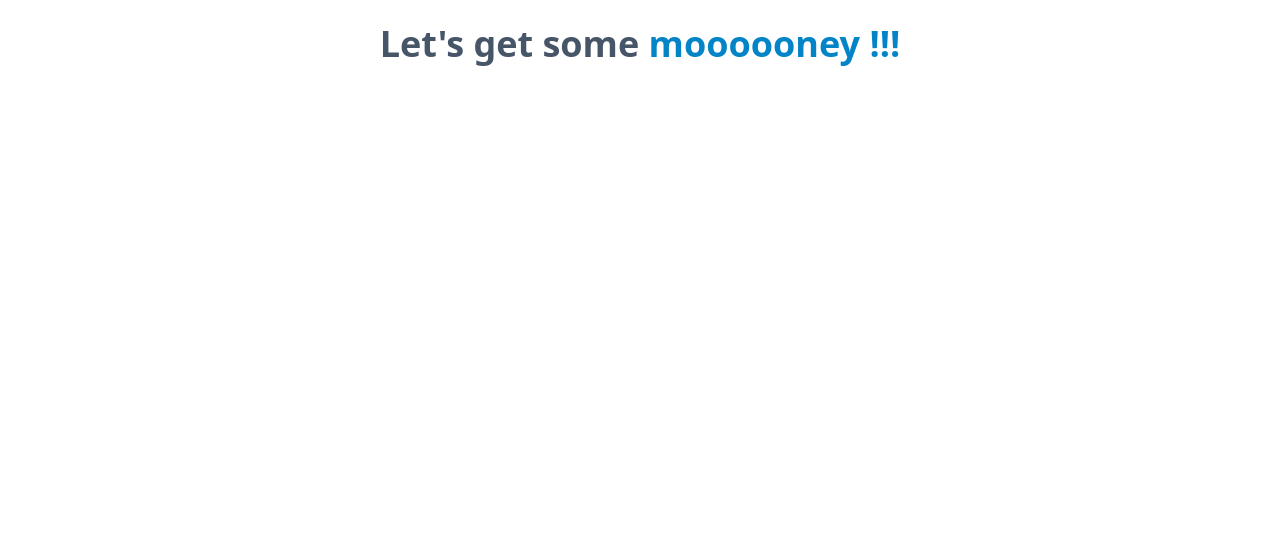
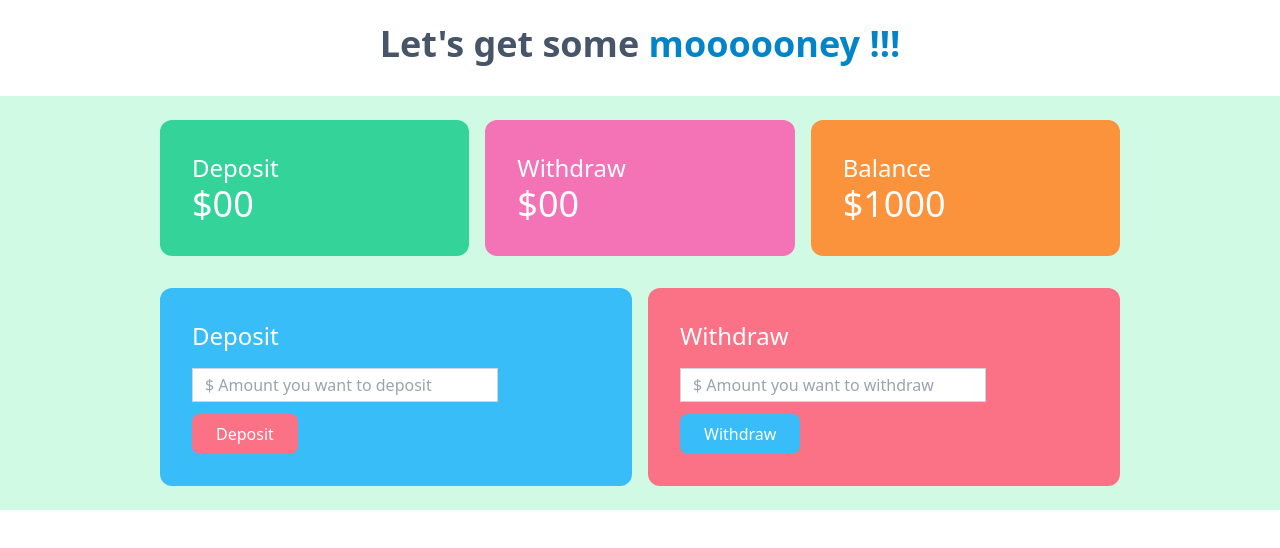
Before and after one commit to ashiikkhan/simple-bank, a plain HTML site: page bank.html in a window 1280 px wide. Drawn offline with nearby package versions, Linux system fonts and the light colour scheme.

Commit message:
bank page ui

```diff
--- a/bank.html
+++ b/bank.html
@@ -15,5 +15,63 @@
         Let's get some<span class="font-bold text-sky-600"> moooooney !!!</span>
       </h1>
     </header>
+    <main class="mt-8 bg-emerald-100">
+      <section class="mt-4 pt-6">
+        <div class="grid grid-cols-3 w-9/12 gap-4 mx-auto text-white">
+          <div class="bg-emerald-400 p-8 rounded-xl">
+            <h4 class="text-2xl">Deposit</h4>
+            <h2 class="text-4xl">$00</h2>
+          </div>
+          <div class="bg-pink-400 p-8 rounded-xl">
+            <h4 class="text-2xl">Withdraw</h4>
+            <h2 class="text-4xl">$00</h2>
+          </div>
+          <div class="bg-orange-400 p-8 rounded-xl">
+            <h4 class="text-2xl">Balance</h4>
+            <h2 class="text-4xl">$1000</h2>
+          </div>
+        </div>
+      </section>
+      <section class="mt-4 pt-4 pb-6">
+        <div class="grid grid-cols-2 w-9/12 gap-4 mx-auto text-white">
+          <div class="bg-sky-400 p-8 rounded-xl">
+            <h4 class="text-2xl mb-4">Deposit</h4>
+            <div>
+              <input
+                class="w-9/12 block mb-3 px-3 py-1 text-slate-600 text-base placeholder:text-base border border-slate-300 focus:outline-none focus:border-sky-500 focus:ring-1 focus:ring-sky-500"
+                type="text"
+                name="deposit-field"
+                id="deposit-field"
+                placeholder="$ Amount you want to deposit"
+              />
+              <button
+                class="bg-rose-400 hover:bg-sky-600 px-6 py-2 rounded-lg text-white font-medium"
+                id="deposit-btn"
+              >
+                Deposit
+              </button>
+            </div>
+          </div>
+          <div class="bg-rose-400 p-8 rounded-xl">
+            <h4 class="text-2xl mb-4">Withdraw</h4>
+            <div>
+              <input
+                class="w-9/12 block mb-3 px-3 py-1 text-slate-600 text-base placeholder:text-base border border-slate-300 focus:outline-none focus:border-sky-500 focus:ring-1 focus:ring-sky-500"
+                type="text"
+                name="deposit-field"
+                id="deposit-field"
+                placeholder="$ Amount you want to withdraw"
+              />
+              <button
+                class="bg-sky-400 hover:bg-rose-600 px-6 py-2 rounded-lg text-white font-medium"
+                id="deposit-btn"
+              >
+                Withdraw
+              </button>
+            </div>
+          </div>
+        </div>
+      </section>
+    </main>
   </body>
 </html>
```
